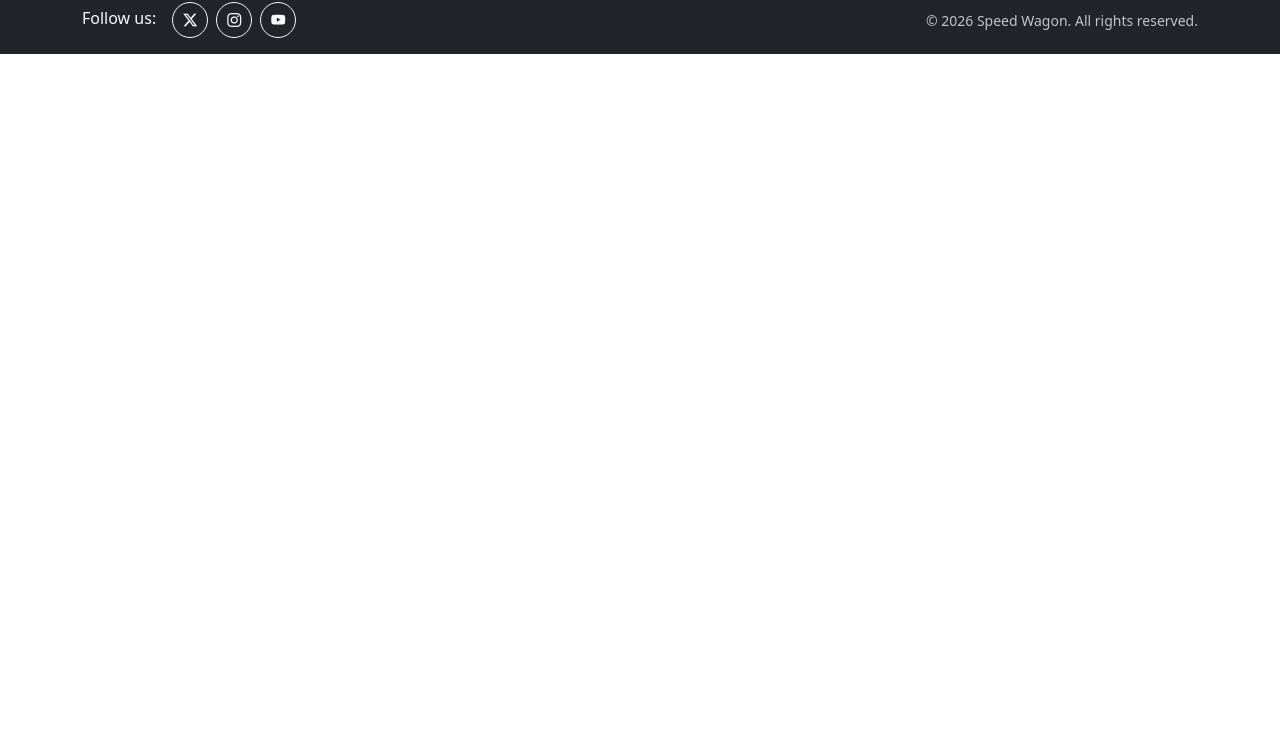
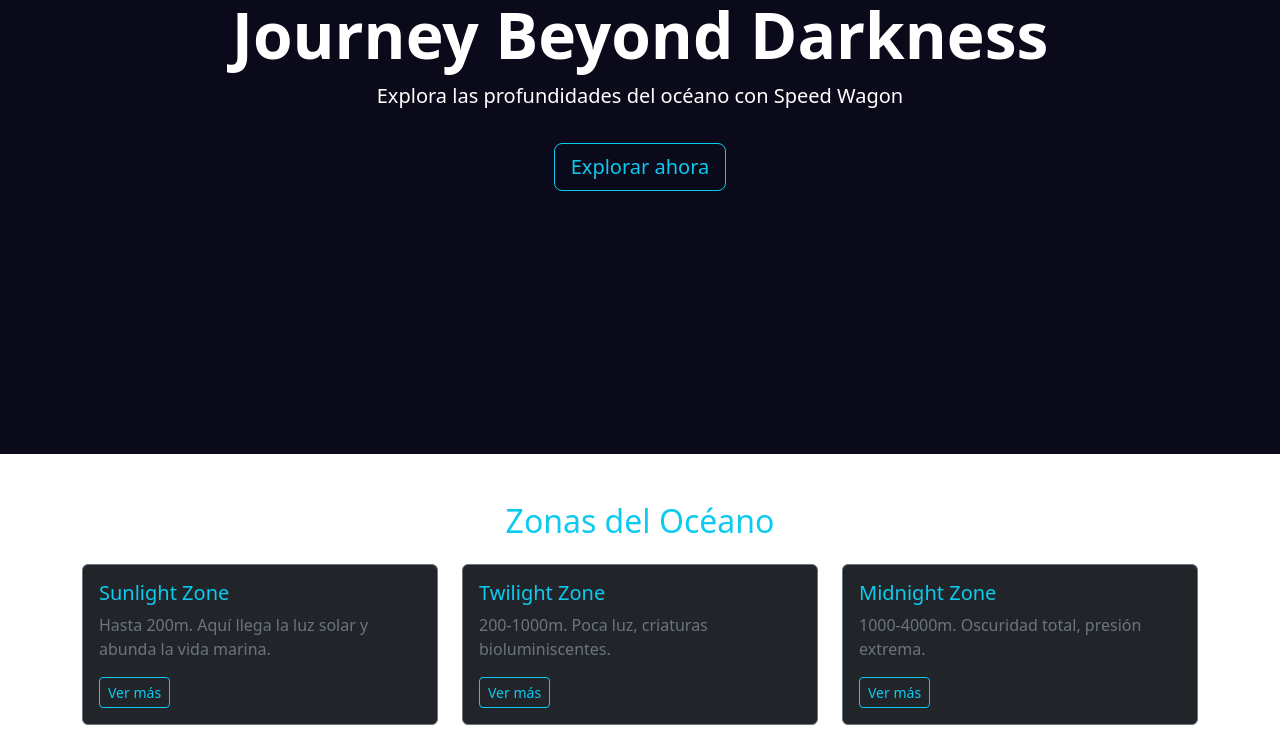
Before and after one commit to WilmanMartinsDT/SpeedWagon, an Angular app: page / in a window 1280 px wide. Shown: the part 266-1013 px from the top of the page. Before the commit the page ends 800 px from the top, so only its background shows below. Built offline with nearby package versions, Linux system fonts and the light colour scheme.

Commit message:
He añadido contenido a home.html, importado y agregado componentes dentro del ts y por ultimo, el css.

```diff
--- a/angular.json
+++ b/angular.json
@@ -96,5 +96,8 @@
         }
       }
     }
+  },
+  "cli": {
+    "analytics": false
   }
 }
--- a/src/app/pages/home/home.component.css
+++ b/src/app/pages/home/home.component.css
@@ -0,0 +1,6 @@
+.hero {
+  min-height: 90vh;
+  background-color: #0a0a1a;
+}
+.card { transition: transform 0.3s; }
+.card:hover { transform: translateY(-5px); }
--- a/src/app/pages/home/home.component.html
+++ b/src/app/pages/home/home.component.html
@@ -1 +1,22 @@
-<p>home works!</p>
+<section class="hero text-center text-white d-flex align-items-center justify-content-center">
+  <div>
+    <h1 class="display-3 fw-bold">Journey Beyond Darkness</h1>
+    <p class="lead">Explora las profundidades del océano con Speed Wagon</p>
+    <a routerLink="/layers" class="btn btn-outline-info btn-lg mt-3">Explorar ahora</a>
+  </div>
+</section>
+
+<section class="container my-5">
+  <h2 class="text-center text-info mb-4">Zonas del Océano</h2>
+  <div class="row g-4">
+    <div class="col-md-4" *ngFor="let zone of zones">
+      <div class="card bg-dark text-white h-100 border-secondary">
+        <div class="card-body">
+          <h5 class="card-title text-info">{{ zone.name }}</h5>
+          <p class="card-text text-secondary">{{ zone.desc }}</p>
+          <a routerLink="/layers" class="btn btn-sm btn-outline-info">Ver más</a>
+        </div>
+      </div>
+    </div>
+  </div>
+</section>
--- a/src/app/pages/home/home.component.ts
+++ b/src/app/pages/home/home.component.ts
@@ -1,11 +1,21 @@
 import { Component } from '@angular/core';
+import { RouterLink } from '@angular/router';
+import { NgFor } from '@angular/common';
 
 @Component({
   selector: 'app-home',
-  imports: [],
+  standalone: true,
+  imports: [RouterLink, NgFor],
   templateUrl: './home.component.html',
   styleUrl: './home.component.css'
 })
 export class HomeComponent {
-
+  zones = [
+    { name: 'Sunlight Zone', desc: 'Hasta 200m. Aquí llega la luz solar y abunda la vida marina.' },
+    { name: 'Twilight Zone', desc: '200-1000m. Poca luz, criaturas bioluminiscentes.'},
+    { name: 'Midnight Zone', desc: '1000-4000m. Oscuridad total, presión extrema.'},
+    { name: 'Abyssal Zone', desc: '4000-6000m. Frío absoluto y criaturas desconocidas.' },
+    { name: 'Hadal Zone', desc: 'Más de 6000m. Las fosas más profundas del planeta.'},
+    { name: 'Galería', desc: 'Descubre las criaturas más sorprendentes del océano profundo.'},
+  ];
 }
```
